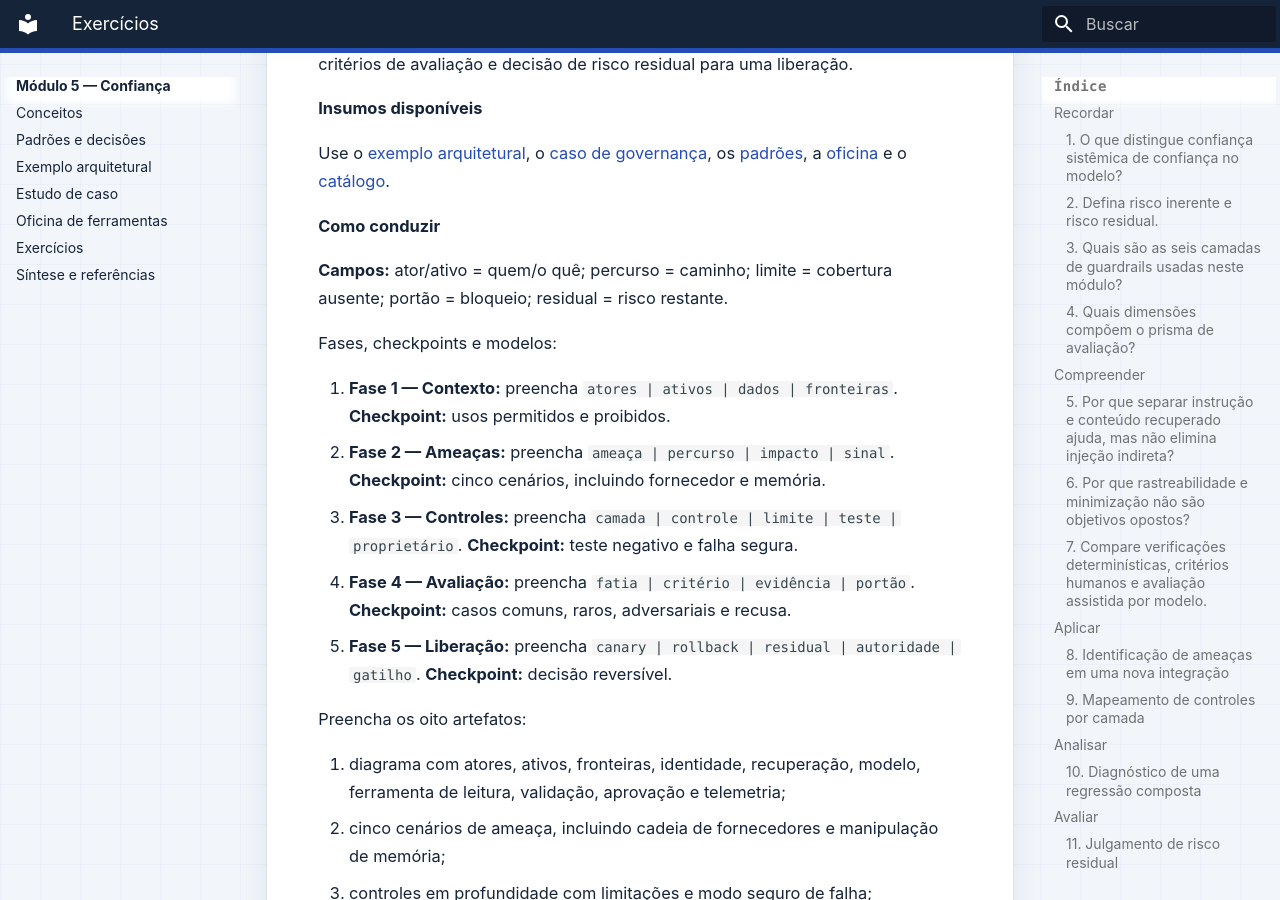
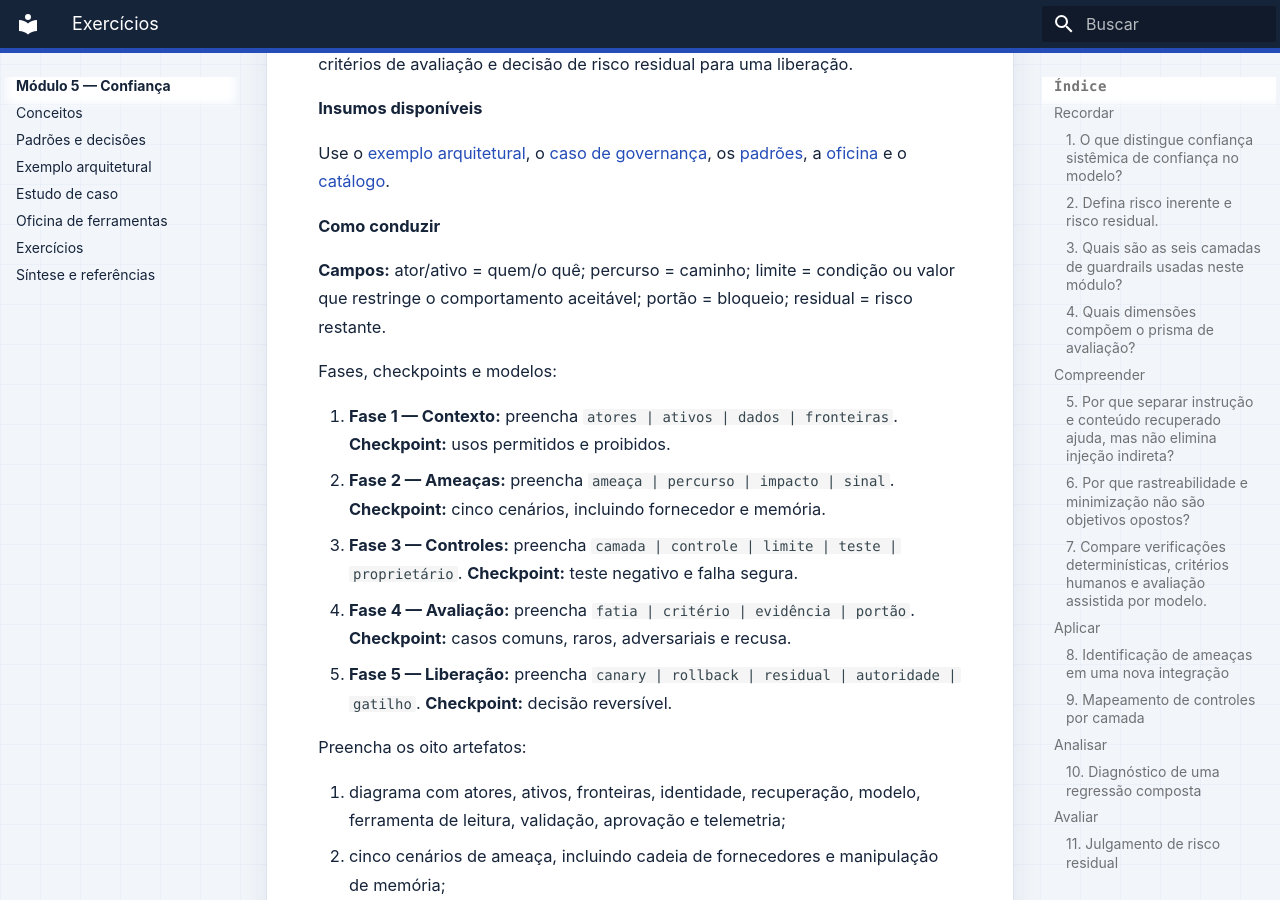
Before and after one commit to aulas-marco/arquitetura-solucoes-ia-generativa, an MkDocs documentation site: the page built from docs/modulo-5-confianca/exercicios.md, in a window 1280 px wide and 900 px high, scrolled down 7736 px. Built offline with MkDocs 1.6.1 and Material for MkDocs 9.7.7, drawn with Linux system fonts in a browser that asks for light colours.

Commit message:
docs: refine capstone field definitions

```diff
--- a/docs/modulo-5-confianca/exercicios.md
+++ b/docs/modulo-5-confianca/exercicios.md
@@ -259,7 +259,7 @@ Use o [exemplo arquitetural](exemplo-arquitetural.md), o [caso de governança](e
 
 **Como conduzir**
 
-**Campos:** ator/ativo = quem/o quê; percurso = caminho; limite = cobertura ausente; portão = bloqueio; residual = risco restante.
+**Campos:** ator/ativo = quem/o quê; percurso = caminho; limite = condição ou valor que restringe o comportamento aceitável; portão = bloqueio; residual = risco restante.
 
 Fases, checkpoints e modelos:
 
```
Also changed, not shown: docs/modulo-6-operacao/exercicios.md (+1 -1 lines).
